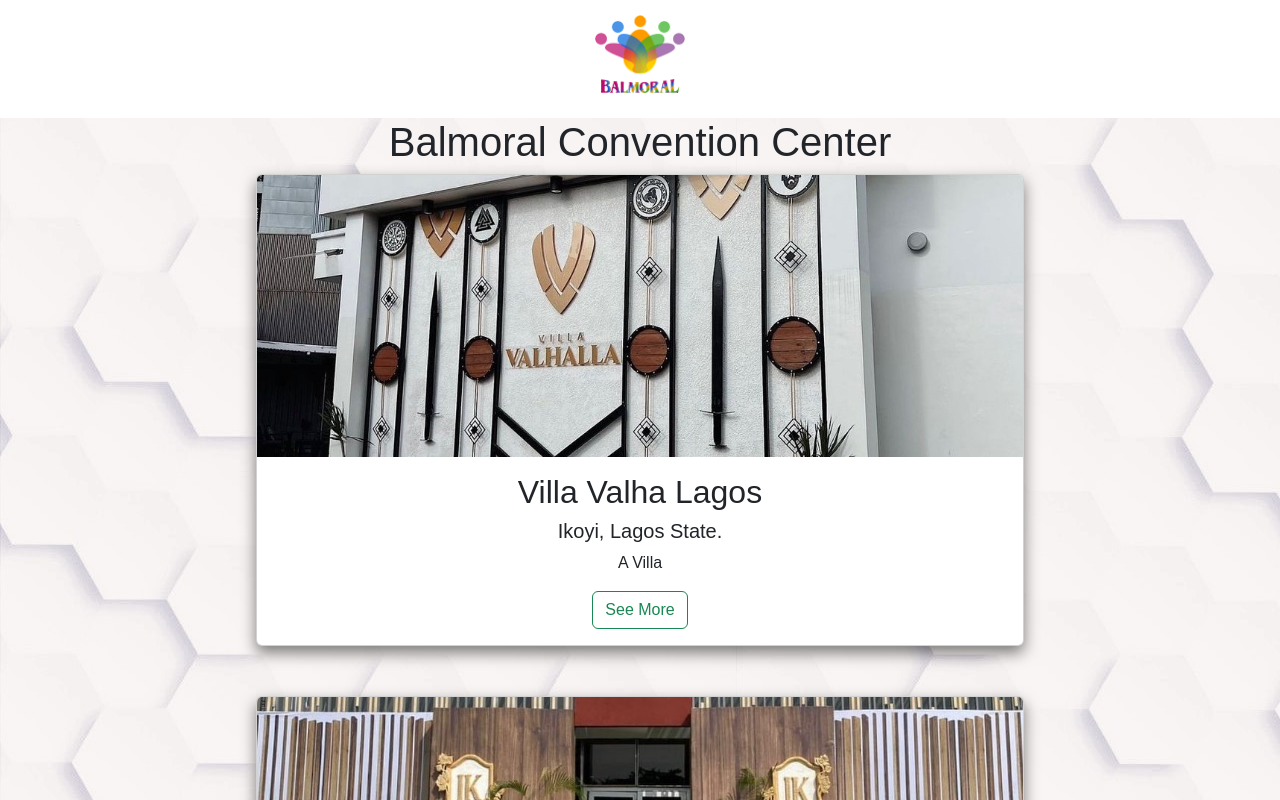
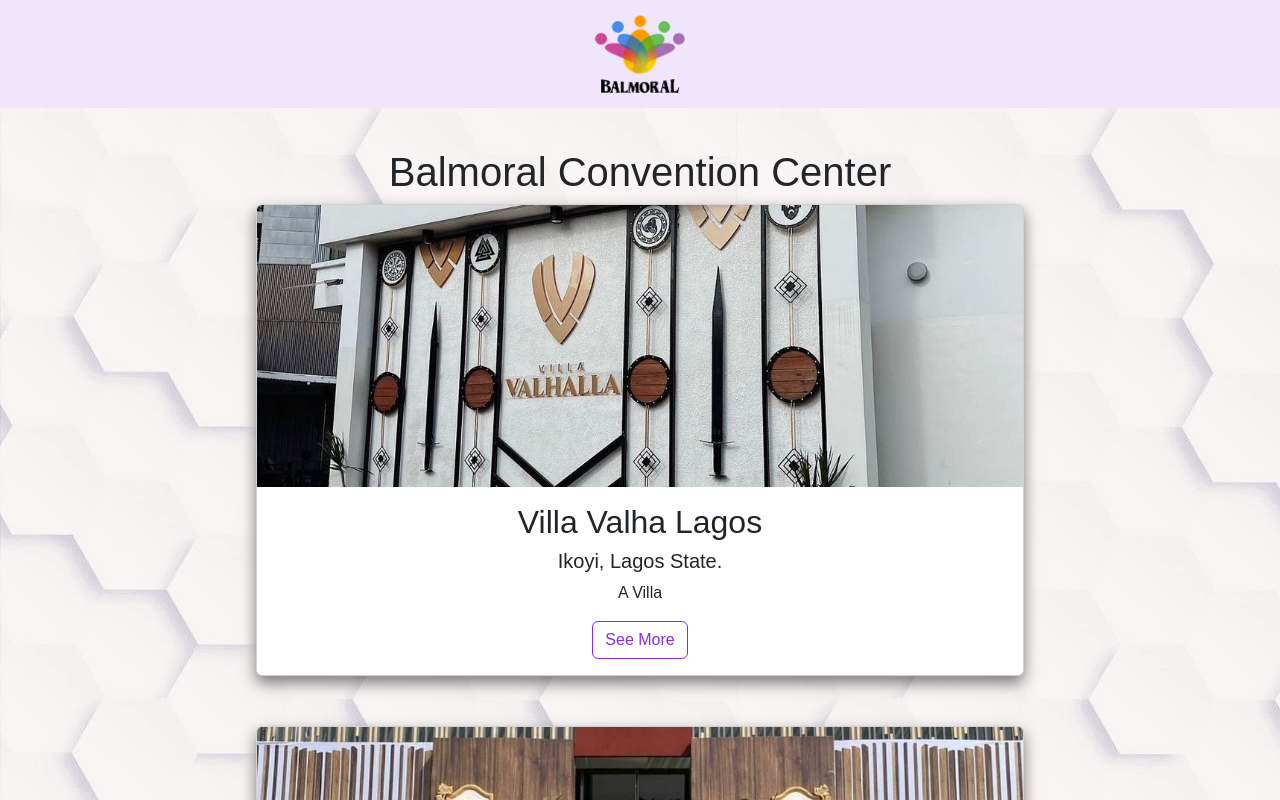
Before and after one commit to Timmilytim/Balmoral, a React (Vite) app: page / in a window 1280 px wide. Shown: the top 800 px of the page. Built offline with nearby package versions, Linux system fonts and the light colour scheme.

Commit message:
Some Adjustments

```diff
--- a/src/App.css
+++ b/src/App.css
@@ -3,6 +3,9 @@
     padding: 0;
     box-sizing: border-box;
     font-family: "Reem Kufi", sans-serif !important;
+  }
+  nav{
+    background-color: rgba(137, 43, 226, 0.123);
   }
   .text{
     text-align: justify;
@@ -10,14 +13,16 @@
   .logo-img{
     width: 7%;
     margin-top: 15px;
-    margin-bottom: 5px;
+    margin-bottom: 15px;
   }
 .groupall{
   background-image: url(assets/3.jpg);
   padding-bottom: 30px;
 }
 .space{
+  padding-top: 20px;
   margin: auto;
+
 }
 
 .card{
@@ -27,6 +32,16 @@
   margin-bottom: 50px;
 }
 
+.btn-outline-success{
+  color: blueviolet !important;
+  border: 1px blueviolet solid !important;
+}
+
+.btn-outline-success:hover{
+  background-color: blueviolet !important;
+  border: blueviolet !important;
+  color: white !important;
+}
 .image-container {
   display: flex;
   flex-wrap: wrap;
@@ -64,7 +79,7 @@
 
 @media (max-width: 1000px) {
   .logo-img{
-    width: 15%;
+    width: 18%;
 
   }
   .card{
--- a/src/Pages/Federal.jsx
+++ b/src/Pages/Federal.jsx
@@ -6,7 +6,7 @@
 import Image5 from '../assets/federal/5.jpg'
 import Image6 from '../assets/federal/6.jpg'
 import Image7 from '../assets/federal/7.jpg'
-import { FaEnvelope, FaInstagramSquare, FaPhone } from 'react-icons/fa';
+import { FaEnvelope, FaInstagramSquare, FaWhatsapp} from 'react-icons/fa';
 import '../App.css';
 
 function Federal() {
@@ -28,8 +28,8 @@
     <h3>6-8 Ahmadu Bello Way, Federal Palace Hotel, VI, Lagos State.</h3>
     <div className='icons'>
       <a className='mail' href='mailto:Samueli@balmoral.com.ng'><FaEnvelope/></a>
-      <a href='https://www.instagram.com/thevillavalhallalagos?igsh=MTZra2E3bndkeWp2Zw=='><FaInstagramSquare/></a>
-      <a href=' https://wa.me/+2348034423234'><FaPhone/></a>
+      <a href='https://www.instagram.com/balmoralevents?igsh=MzRlODBiNWFlZA=='><FaInstagramSquare/></a>
+      <a href=' https://wa.me/+2348034423234'><FaWhatsapp/></a>
     </div>
 
     <div>
--- a/src/Pages/Oregun.jsx
+++ b/src/Pages/Oregun.jsx
@@ -3,7 +3,7 @@
 import Image2 from '../assets/oregun/2.jpg'
 import Image3 from '../assets/oregun/3.jpg'
 import Image4 from '../assets/oregun/4.jpg'
-import { FaEnvelope, FaInstagramSquare, FaPhone } from 'react-icons/fa';
+import { FaEnvelope, FaInstagramSquare, FaWhatsapp} from 'react-icons/fa';
 import '../App.css';
 
 function Oregun() {
@@ -22,8 +22,8 @@
     <p>3,000 sitting capacity</p>
     <div className='icons'>
       <a className='mail' href='mailto:Samueli@balmoral.com.ng'><FaEnvelope/></a>
-      <a href='https://www.instagram.com/thevillavalhallalagos?igsh=MTZra2E3bndkeWp2Zw=='><FaInstagramSquare/></a>
-      <a href=' https://wa.me/+2348034423234'><FaPhone/></a>
+      <a href='https://www.instagram.com/balmoral_cc_ikeja?igsh=MzRlODBiNWFlZA=='><FaInstagramSquare/></a>
+      <a href=' https://wa.me/+2348034423234'><FaWhatsapp/></a>
     </div>
 
     <div>
--- a/src/Pages/Palace.jsx
+++ b/src/Pages/Palace.jsx
@@ -1,5 +1,5 @@
 import React from 'react'
-import { FaEnvelope, FaInstagramSquare, FaPhone } from 'react-icons/fa';
+import { FaEnvelope, FaInstagramSquare, FaWhatsapp} from 'react-icons/fa';
 import '../App.css';
 
 function Palace() {
@@ -13,7 +13,7 @@
     <div className='icons'>
       <a className='mail' href='mailto:Samueli@balmoral.com.ng'><FaEnvelope/></a>
       <a href='https://www.instagram.com/thevillavalhallalagos?igsh=MTZra2E3bndkeWp2Zw=='><FaInstagramSquare/></a>
-      <a href=' https://wa.me/+2348034423234'><FaPhone/></a>
+      <a href=' https://wa.me/+2348034423234'><FaWhatsapp/></a>
     </div>
 
      <div className='amenities'>
--- a/src/Pages/Sheraton.jsx
+++ b/src/Pages/Sheraton.jsx
@@ -7,7 +7,7 @@
 import Image6 from '../assets/sheraton/6.jpg'
 import Image7 from '../assets/sheraton/5.jpg'
 import Image8 from '../assets/sheraton/8.jpg'
-import { FaEnvelope, FaInstagramSquare, FaPhone } from 'react-icons/fa';
+import { FaEnvelope, FaInstagramSquare, FaWhatsapp} from 'react-icons/fa';
 import '../App.css';
 
 function Sheraton() {
@@ -31,7 +31,7 @@
     <div className='icons'>
       <a className='mail' href='mailto:Samueli@balmoral.com.ng'><FaEnvelope/></a>
       <a href='https://www.instagram.com/thevillavalhallalagos?igsh=MTZra2E3bndkeWp2Zw=='><FaInstagramSquare/></a>
-      <a href=' https://wa.me/+2348034423234'><FaPhone/></a>
+      <a href=' https://wa.me/+2348034423234'><FaWhatsapp/></a>
     </div>
 
     <div>
--- a/src/Pages/Villa.jsx
+++ b/src/Pages/Villa.jsx
@@ -7,7 +7,7 @@
 import Image8 from '../assets/villa/8.jpg'
 import Image9 from '../assets/villa/9.jpg'
 import Image10 from '../assets/villa/10.jpg'
-import { FaEnvelope, FaInstagramSquare, FaPhone } from 'react-icons/fa';
+import { FaEnvelope, FaInstagramSquare, FaWhatsapp} from 'react-icons/fa';
 
 function Villa() {
 
@@ -29,8 +29,8 @@
     <h3>1 Grillo Street, Ikoyi, Lagos-Nigeria.</h3>
     <div className='icons'>
       <a className='mail' href='mailto:Samueli@balmoral.com.ng'><FaEnvelope/></a>
-      <a href='https://www.instagram.com/thevillavalhallalagos?igsh=MTZra2E3bndkeWp2Zw=='><FaInstagramSquare/></a>
-      <a href=' https://wa.me/+2348034423234'><FaPhone/></a>
+      <a href='https://www.instagram.com/thevillavalhallalagos?igsh=MzRlODBiNWFlZA=='><FaInstagramSquare/></a>
+      <a href=' https://wa.me/+2348034423234'><FaWhatsapp/></a>
     </div>
     <div>
       <p className='text'>Villa Valhalla was constructed with luxury in mind! From the executive suites to the pool, we planned out the anticipated and emerging needs of our clientele and the means to offer these benefits to our constant streams of guests (corporate, vacationers, events and locals)</p>
--- a/vite.config.js
+++ b/vite.config.js
@@ -3,7 +3,7 @@
 
 // https://vitejs.dev/config/
 export default defineConfig({
-  base: "/Home",
+  // base: "/Home",
   plugins: [react()],
 
 server: {
```
Also changed, not shown: src/assets/logo.png.
